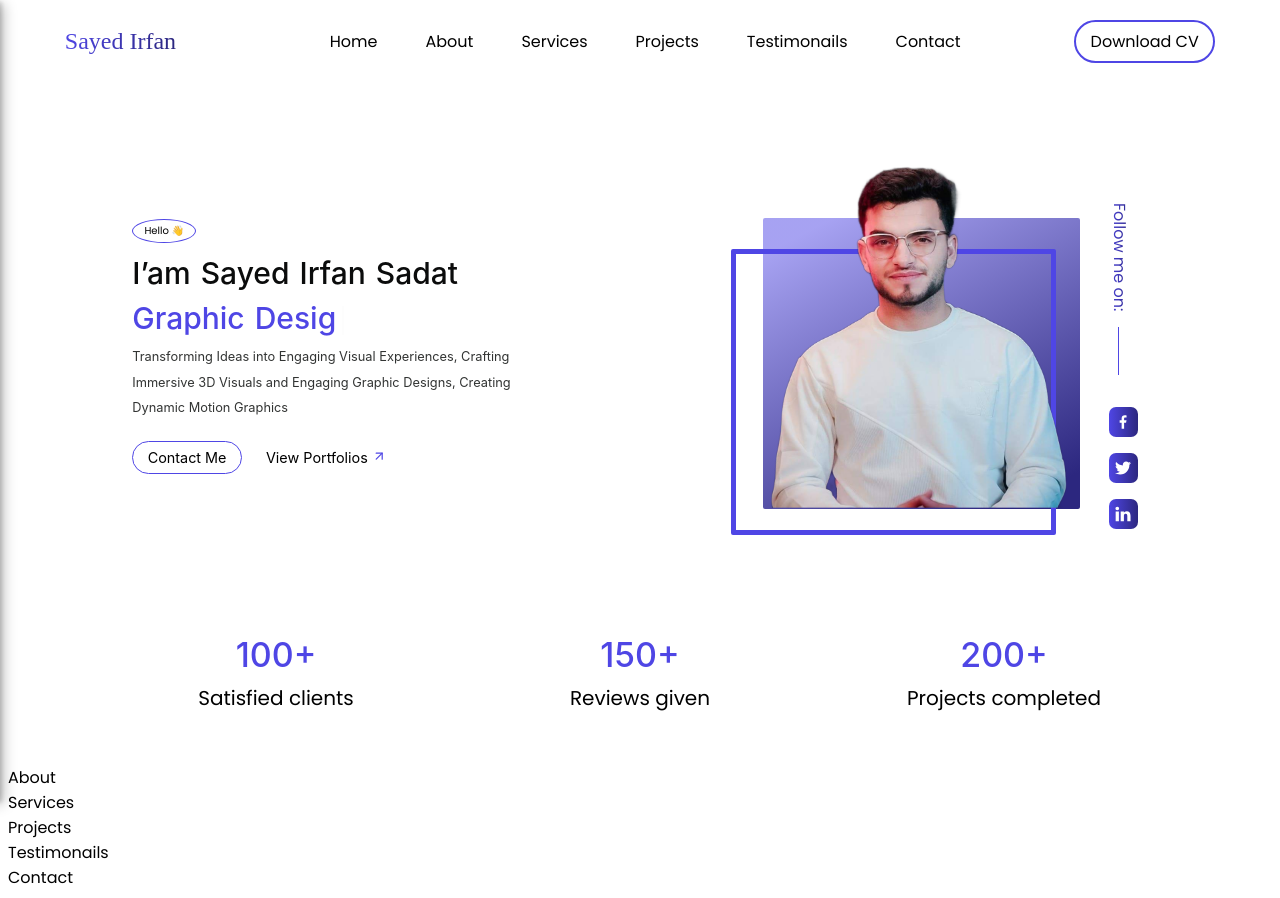
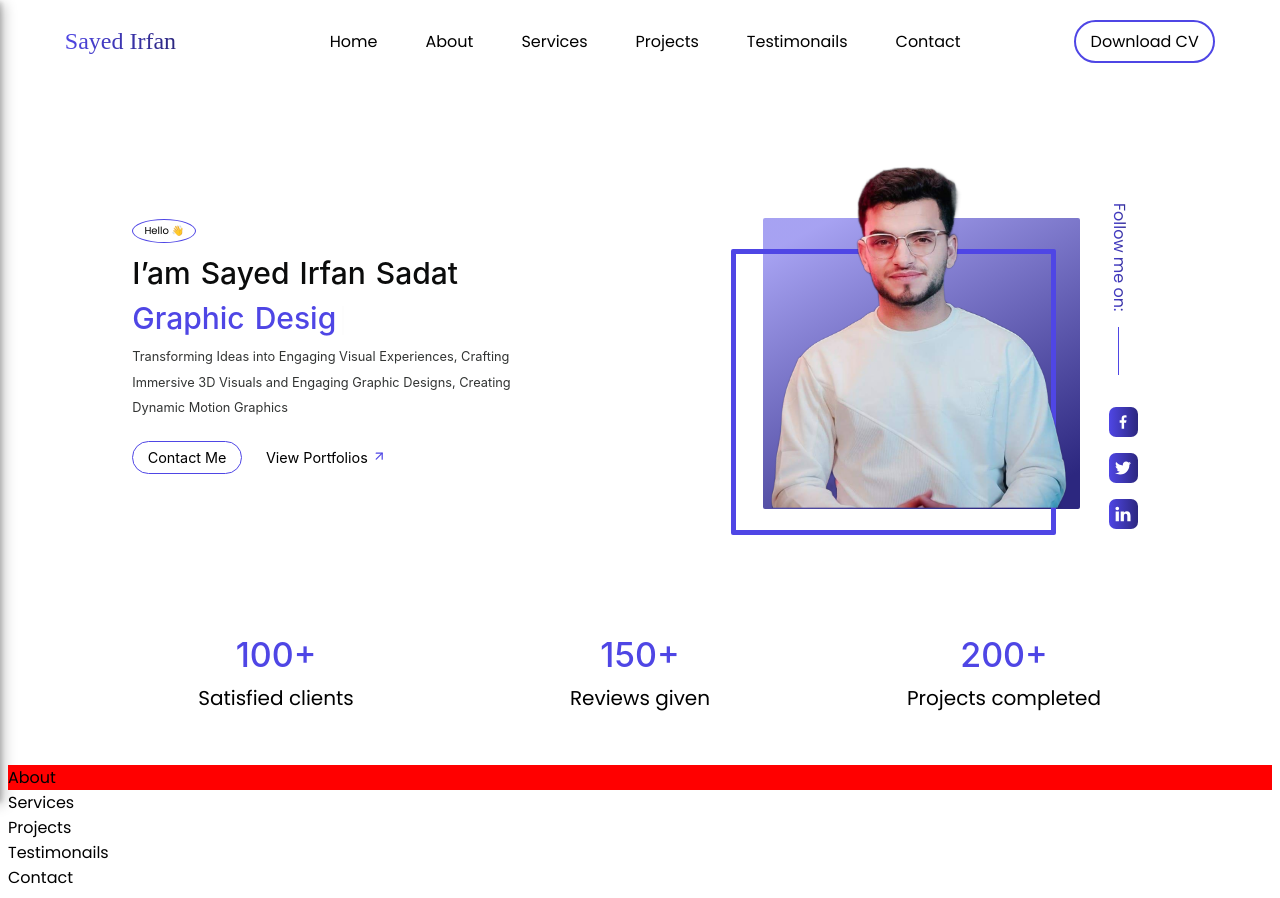
Before and after one commit to zainabturkmen/S-I-S, a React (Create React App) app: page / in a window 1280 px wide. Built offline with nearby package versions, Linux system fonts and the light colour scheme; a web font is replaced by a local one.

Commit message:
adding updates

```diff
--- a/src/components/About.js
+++ b/src/components/About.js
@@ -1,9 +1,12 @@
-import React from 'react'
+import React from "react";
+import styled from "styled-components";
 
 const About = () => {
-  return (
-    <div>About</div>
-  )
-}
+  return <Wrapper>About</Wrapper>;
+};
 
-export default About
+const Wrapper = styled.div`
+  background-color: red;
+`;
+
+export default About;
```
